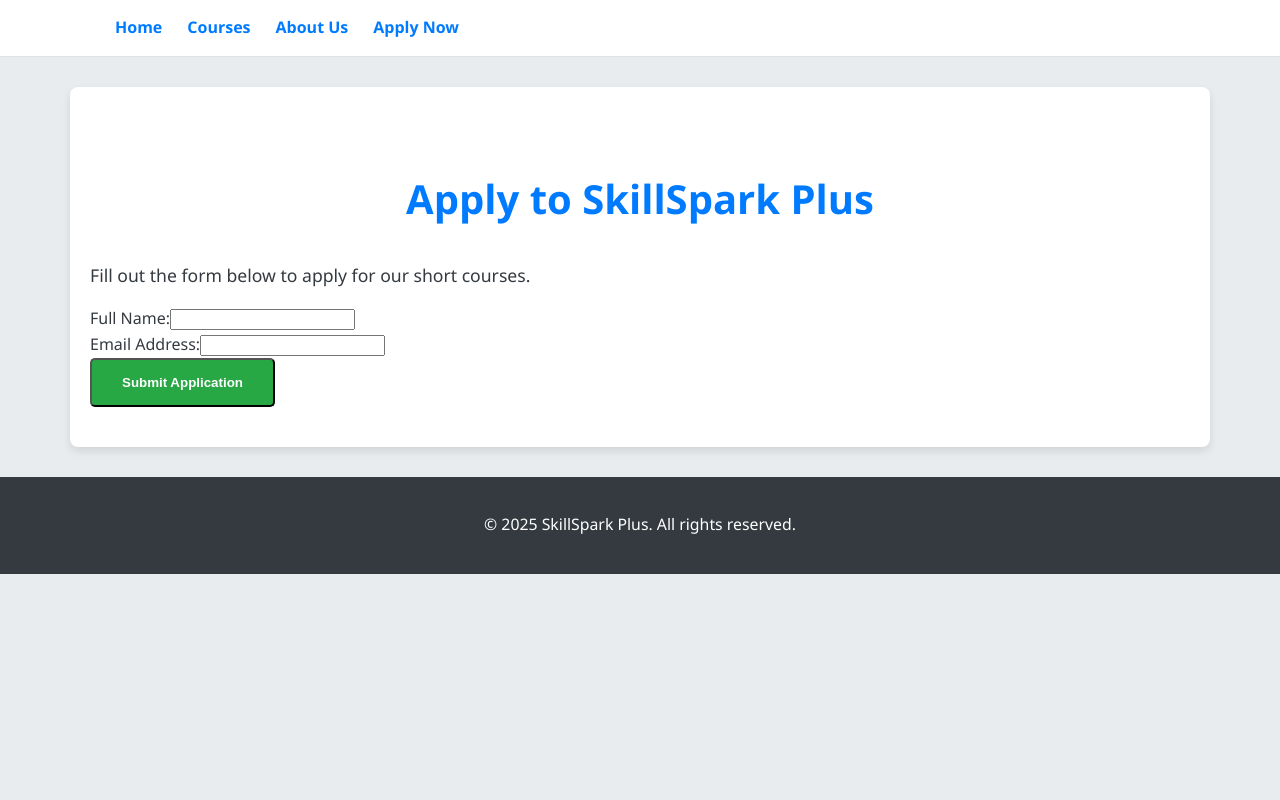
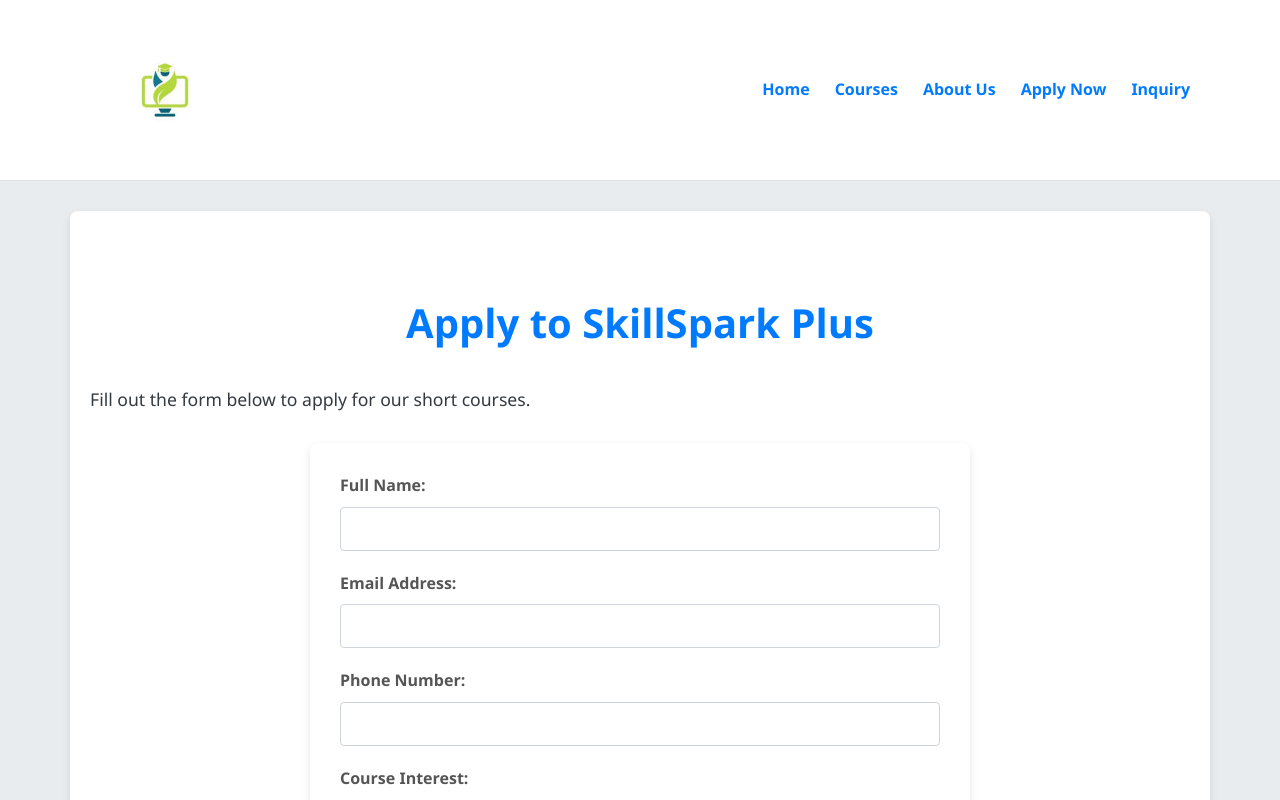
Before and after one commit to AliRah-man/SkillSpark-Plus, a React (Vite) app: page / in a window 1280 px wide. Both pictures are taken after a click on the link "Apply Now". Shown: the top 800 px of the page. Built offline with nearby package versions, Linux system fonts and the light colour scheme.

Commit message:
logo addednew pangas

```diff
--- a/src/App.css
+++ b/src/App.css
@@ -70,7 +70,7 @@
 }
 
 .logo {
-        height: 60px; /* Control logo size */
+    height: 150px; /* Control logo size */
     width: auto; /* Maintain aspect ratio */
     display: block; /* Ensures proper sizing and removes extra space below inline images */
 }
@@ -222,6 +222,7 @@
 }
 
 /* Fade Effect Classes for JavaScript manipulation */
+/* These classes are for a basic fade; more advanced might involve multiple images */
 .fade {
     opacity: 0; /* Initially hidden */
 }
@@ -259,6 +260,50 @@
     background-color: #717171; /* Active dot color */
 }
 
+/* Application and Inquiry Form Styles */
+.application-form,
+.inquiry-form { /* Apply same styles to both forms */
+    background-color: #ffffff;
+    padding: 30px;
+    border-radius: 8px;
+    box-shadow: 0 4px 8px rgba(0, 0, 0, 0.1);
+    max-width: 600px; /* Limit form width */
+    margin: 30px auto; /* Center the form */
+}
+
+.form-group {
+    margin-bottom: 20px; /* Space between form fields */
+}
+
+.form-group label {
+    display: block; /* Make labels take full width */
+    margin-bottom: 8px; /* Space between label and input */
+    font-weight: bold;
+    color: #555;
+}
+
+.form-group input[type="text"],
+.form-group input[type="email"],
+.form-group input[type="tel"], /* Added for phone number input */
+.form-group textarea,
+.form-group select {
+    width: 100%; /* Make inputs take full width of their container */
+    padding: 12px;
+    border: 1px solid #ced4da;
+    border-radius: 4px;
+    box-sizing: border-box; /* Include padding and border in the element's total width */
+    font-size: 1em;
+}
+
+.form-group input:focus,
+.form-group textarea:focus,
+.form-group select:focus {
+    border-color: #007bff; /* Highlight on focus */
+    outline: none; /* Remove default outline */
+    box-shadow: 0 0 0 0.2rem rgba(0, 123, 255, 0.25);
+}
+
+
 /* Basic Responsive Adjustments (using @media for smaller screens) */
 @media (max-width: 768px) {
     .main-header .container {
@@ -295,4 +340,9 @@
     .slideshow-image { /* Class for the slideshow image */
         height: 300px; /* Smaller height for slideshow on mobile */
     }
+
+    .application-form,
+    .inquiry-form {
+        padding: 20px; /* Reduce padding on smaller screens */
     }
+}
--- a/src/App.jsx
+++ b/src/App.jsx
@@ -1,49 +1,67 @@
 // src/App.jsx
 import React, { useState } from 'react';
 import './App.css';
-//import skillsparkLogo from './assets/skillspark-logo.png';
-import HomePage from './HomePage'; import ApplyPage from './ApplyPage';
+// import skillsparkLogo from '/skillspark-logo.png';
+
+import HomePage from './HomePage';
+import Slideshow from './Slideshow'; // Keep this import if HomePage uses it
+import ApplyPage from './ApplyPage';
+import InquiryFormPage from './InquiryFormPage'; // NEW: Import InquiryFormPage
+
 function App() {
-  const [currentPage, setCurrentPage] = useState('home'); // 'home' or 'apply'
+  const [currentPage, setCurrentPage] = useState('home'); // 'home', 'apply', 'inquiry'
 
-  const handleNavClick = (page) => { setCurrentPage(page); };
+  const handleNavClick = (page) => {
+    setCurrentPage(page);
+  };
+
   return (
-    <div className="App">        <header className="main-header">           <div className="container">
-      {/* <img src={skillsparkLogo} alt="SkillSpark Plus Logo" className="logo" />       */}
+    <div className="App">
+      {/* Header Section */}
+      <header className="main-header">
+        <div className="container">
+          <img src="/skillspark-logo.png" alt="SkillSpark Plus Logo" className="logo" />
           <nav>
             <ul>
               <li><a href="#" onClick={() => handleNavClick('home')}>Home</a></li>
               <li><a href="#" onClick={() => handleNavClick('courses')}>Courses</a></li>
               <li><a href="#" onClick={() => handleNavClick('about')}>About Us</a></li>
               <li><a href="#" onClick={() => handleNavClick('apply')}>Apply Now</a></li>
+              <li><a href="#" onClick={() => handleNavClick('inquiry')}>Inquiry</a></li> {/* NEW: Inquiry Link */}
             </ul>
           </nav>
         </div>
       </header>
 
+      {/* Conditional Rendering: Display the correct page */}
       {currentPage === 'home' && <HomePage />}
       {currentPage === 'apply' && <ApplyPage />}
+      {currentPage === 'inquiry' && <InquiryFormPage />} {/* NEW: Render InquiryFormPage */}
+
+      {/* Placeholder for Courses Page (if not already in HomePage) */}
       {currentPage === 'courses' && (
-        // Placeholder for Courses Page
         <main className="main-content container">
           <h2>Our Courses</h2>
           <p>Details about our short courses will be listed here soon!</p>
         </main>
       )}
 
-      {currentPage === 'about' &&
-        ( // Placeholder for About Us Page
+      {/* Placeholder for About Us Page (if not already in HomePage) */}
+      {currentPage === 'about' && (
         <main className="main-content container">
           <h2>About SkillSpark Plus</h2>
           <p>Learn more about our mission and vision here.</p>
         </main>
       )}
 
+      {/* Footer Section - remains in App.jsx as it's global */}
       <footer className="main-footer">
         <div className="container">
-            <p>&copy; 2025 SkillSpark Plus. All rights reserved.</p>           </div>
+          <p>&copy; 2025 SkillSpark Plus. All rights reserved.</p>
+        </div>
       </footer>
-     </div>);
+    </div>
+  );
 }
 
 export default App;
--- a/src/ApplyPage.jsx
+++ b/src/ApplyPage.jsx
@@ -1,34 +1,121 @@
 // src/ApplyPage.jsx
-import React, { useState } from 'react'; // We'll need useState for form inputs
+import React, { useState } from 'react';
+
 function ApplyPage() {
-    // State variables for form inputs (more will be added later)
-    const [fullName, setFullName] = useState(''); const [email, setEmail] = useState('');
+  // State variables for form inputs
+  const [fullName, setFullName] = useState('');
+  const [email, setEmail] = useState('');
+  const [phone, setPhone] = useState(''); // NEW: Phone number state
+  const [courseInterest, setCourseInterest] = useState(''); // NEW: Course interest state
+  const [message, setMessage] = useState(''); // NEW: Message/comments state
+
+  // Function to handle form submission
   const handleSubmit = (event) => {
-        event.preventDefault();
+    event.preventDefault(); // Prevent default browser form submission (page reload)
 
-        console.log('Form submitted!', { fullName, email });     // Later: Send this data to your backend (MongoDB/Express.js)
-        alert('Application Submitted! (Check console for data)'); // Using alert for now, will replace later
-        setFullName(''); setEmail('');
+    // Basic validation (client-side)
+    if (!fullName || !email || !phone || !courseInterest) {
+      alert('Please fill in all required fields (Full Name, Email, Phone, Course Interest).');
+      return; // Stop submission if validation fails
+    }
+
+    console.log('Application Form Submitted!', {
+      fullName,
+      email,
+      phone,
+      courseInterest,
+      message,
+    });
+
+    alert('Application Submitted! Thank you for your interest.'); // Using alert for now
+    // Later: This is where you would send the data to your backend (MongoDB/Express.js)
+
+    // Reset form fields after submission
+    setFullName('');
+    setEmail('');
+    setPhone('');
+    setCourseInterest('');
+    setMessage('');
   };
 
   return (
     <main className="main-content container">
-
       <h2>Apply to SkillSpark Plus</h2>
       <p>Fill out the form below to apply for our short courses.</p>
 
       <form onSubmit={handleSubmit} className="application-form">
         <div className="form-group">
           <label htmlFor="fullName">Full Name:</label>
-                <input type="text" id="fullName" name="fullName" value={fullName} onChange={(e) => setFullName(e.target.value)} required />
+          <input
+            type="text"
+            id="fullName"
+            name="fullName"
+            value={fullName}
+            onChange={(e) => setFullName(e.target.value)}
+            required // HTML5 built-in validation
+          />
         </div>
 
         <div className="form-group">
           <label htmlFor="email">Email Address:</label>
-                <input type="email" id="email" name="email" value={email} onChange={(e) => setEmail(e.target.value)} required />
+          <input
+            type="email"
+            id="email"
+            name="email"
+            value={email}
+            onChange={(e) => setEmail(e.target.value)}
+            required
+          />
         </div>
-            <button type="submit" className="btn-primary">Submit Application</button>       </form>     </main>);
 
+        {/* NEW FIELD: Phone Number */}
+        <div className="form-group">
+          <label htmlFor="phone">Phone Number:</label>
+          <input
+            type="tel" // 'tel' type for phone numbers
+            id="phone"
+            name="phone"
+            value={phone}
+            onChange={(e) => setPhone(e.target.value)}
+            required
+          />
+        </div>
+
+        {/* NEW FIELD: Course Interest (using a select dropdown) */}
+        <div className="form-group">
+          <label htmlFor="courseInterest">Course Interest:</label>
+          <select
+            id="courseInterest"
+            name="courseInterest"
+            value={courseInterest}
+            onChange={(e) => setCourseInterest(e.target.value)}
+            required
+          >
+            <option value="">-- Select a Course --</option>
+            <option value="web_development">Web Development Fundamentals</option>
+            <option value="data_science">Data Science Basics</option>
+            <option value="graphic_design">Graphic Design Essentials</option>
+            <option value="digital_marketing">Digital Marketing Strategies</option>
+            <option value="other">Other</option>
+          </select>
+        </div>
+
+        {/* NEW FIELD: Message/Comments (using a textarea) */}
+        <div className="form-group">
+          <label htmlFor="message">Additional Comments (Optional):</label>
+          <textarea
+            id="message"
+            name="message"
+            value={message}
+            onChange={(e) => setMessage(e.target.value)}
+            rows="4" // Number of visible text lines
+          ></textarea>
+        </div>
+
+        <button type="submit" className="btn-primary">Submit Application</button>
+      </form>
+    </main>
+  );
 }
 
 export default ApplyPage;
--- /dev/null
+++ b/src/InquiryFormPage.jsx
@@ -0,0 +1,96 @@
+// src/InquiryFormPage.jsx
+import React, { useState } from 'react';
+
+function InquiryFormPage() {
+  const [name, setName] = useState('');
+  const [email, setEmail] = useState('');
+  const [subject, setSubject] = useState('');
+  const [inquiryMessage, setInquiryMessage] = useState('');
+
+  const handleSubmit = (event) => {
+    event.preventDefault(); // Prevent page reload
+
+    // Basic validation
+    if (!name || !email || !subject || !inquiryMessage) {
+      alert('Please fill in all required fields for your inquiry.');
+      return;
+    }
+
+    console.log('Inquiry Form Submitted!', {
+      name,
+      email,
+      subject,
+      inquiryMessage,
+    });
+
+    alert('Your inquiry has been submitted! We will get back to you soon.'); // Using alert for now
+    // Later: Send this data to your backend
+
+    // Reset form fields
+    setName('');
+    setEmail('');
+    setSubject('');
+    setInquiryMessage('');
+  };
+
+  return (
+    <main className="main-content container">
+      <h2>Course Inquiry</h2>
+      <p>Have questions about our courses? Send us a message!</p>
+
+      <form onSubmit={handleSubmit} className="inquiry-form"> {/* Unique class for this form */}
+        <div className="form-group">
+          <label htmlFor="inquiryName">Your Name:</label>
+          <input
+            type="text"
+            id="inquiryName"
+            name="inquiryName"
+            value={name}
+            onChange={(e) => setName(e.target.value)}
+            required
+          />
+        </div>
+
+        <div className="form-group">
+          <label htmlFor="inquiryEmail">Your Email:</label>
+          <input
+            type="email"
+            id="inquiryEmail"
+            name="inquiryEmail"
+            value={email}
+            onChange={(e) => setEmail(e.target.value)}
+            required
+          />
+        </div>
+
+        <div className="form-group">
+          <label htmlFor="inquirySubject">Subject:</label>
+          <input
+            type="text"
+            id="inquirySubject"
+            name="inquirySubject"
+            value={subject}
+            onChange={(e) => setSubject(e.target.value)}
+            required
+          />
+        </div>
+
+        <div className="form-group">
+          <label htmlFor="inquiryMessage">Your Message:</label>
+          <textarea
+            id="inquiryMessage"
+            name="inquiryMessage"
+            value={inquiryMessage}
+            onChange={(e) => setInquiryMessage(e.target.value)}
+            rows="6"
+            required
+          ></textarea>
+        </div>
+
+        <button type="submit" className="btn-primary">Send Inquiry</button>
+      </form>
+    </main>
+  );
+}
+
+export default InquiryFormPage;
```
Also changed, not shown: src/HomePage.jsx (+10 -10 lines), src/main.jsx (indentation only). Lines whose indentation alone changed are shown as unchanged.
